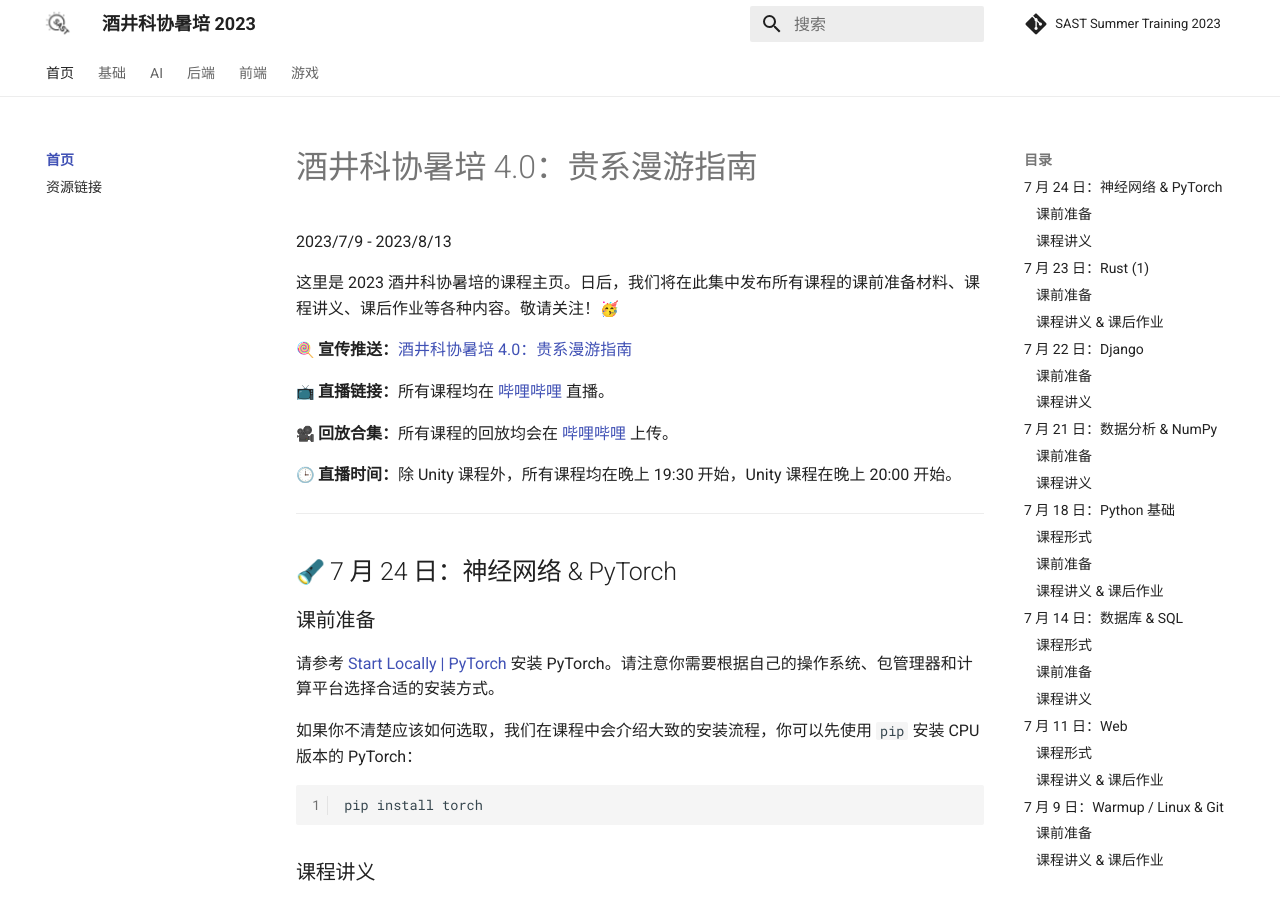
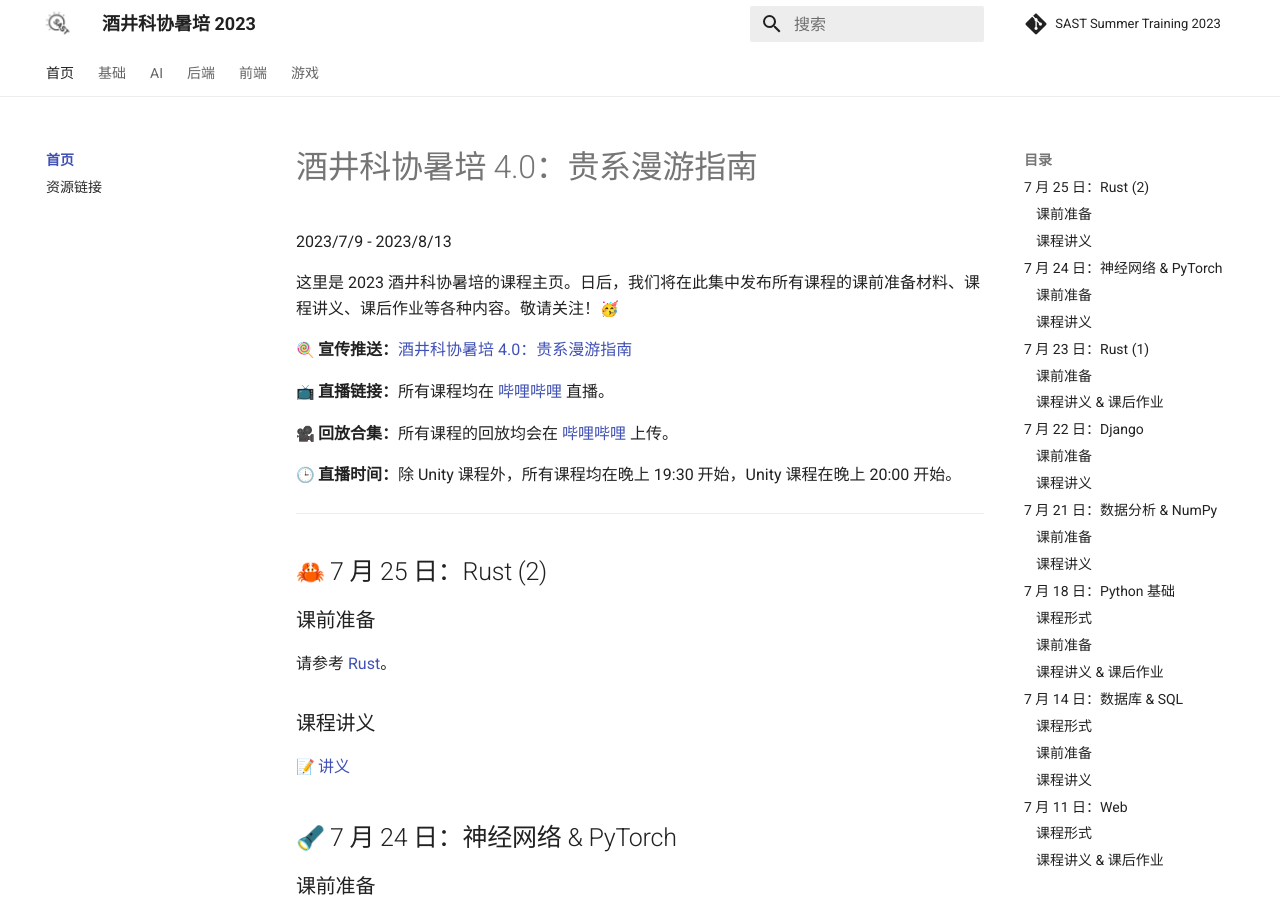
Before and after one commit to sast-summer-training-2023/sast-summer-training-2023.github.io, an MkDocs documentation site: the page built from docs/index.md, in a window 1280 px wide and 900 px high. Built offline with MkDocs 1.6.1 and Material for MkDocs 9.7.7, drawn with Linux system fonts in a browser that asks for light colours; emoji names are drawn with the system emoji font; comment, search, counter and statistics services are not loaded.

Commit message:
feat(rust): rust 2

```diff
--- a/docs/index.md
+++ b/docs/index.md
@@ -13,6 +13,15 @@
 :clock3: **直播时间：**除 Unity 课程外，所有课程均在晚上 19:30 开始，Unity 课程在晚上 20:00 开始。
 
 -----
+
+## :crab: 7 月 25 日：Rust (2)
+
+### 课前准备
+
+请参考 [Rust](/backend/rust/#_1)。
+### 课程讲义
+
+:memo: [讲义](/backend/rust)
 
 ## :flashlight: 7 月 24 日：神经网络 & PyTorch
 
```
Also changed, not shown: docs/backend/index.md (+9 -0 lines).
